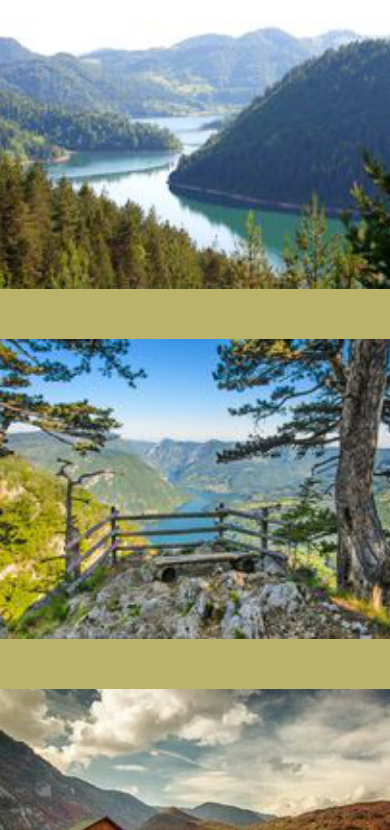
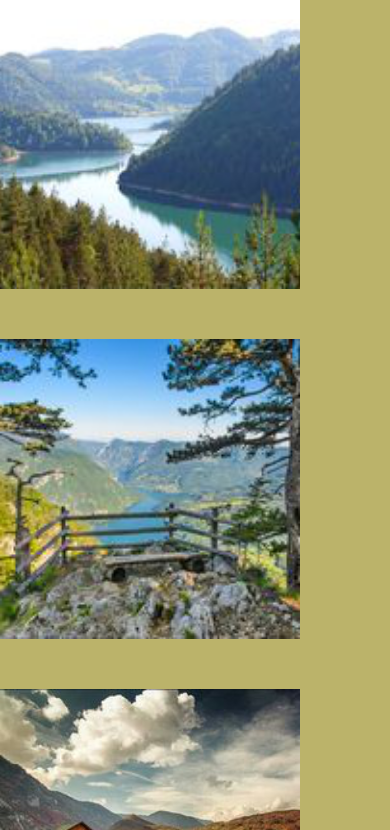
Before and after one commit to taraperucac/Toma-sajt, a plain HTML site: page Index5.html in a window 390 px wide. Shown: the part 153-983 px from the top of the page. Drawn offline with Linux system fonts and the light colour scheme.

Commit message:
Update Style3.css

```diff
--- a/Style3.css
+++ b/Style3.css
@@ -764,7 +764,8 @@ flex-wrap: wrap;
 
 }
 
-.galerija .galerija-grid img {width: 400px;
+.galerija .galerija-grid img {width: 300px;
+                              height:300px;
 
 
 }
```
